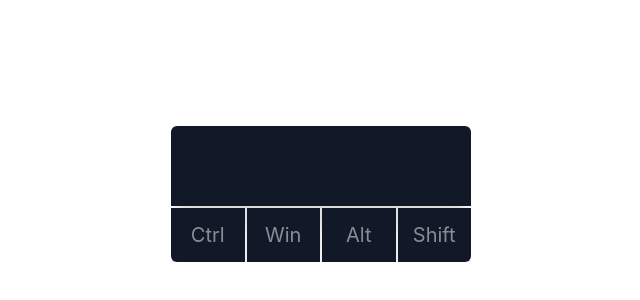
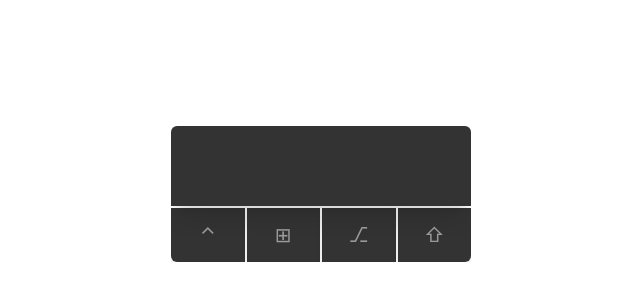
Before and after one commit to hudy9x/keyreader, a React (Vite) app: page / in a window 1280 px wide. Shown: the part 206-506 px from the top of the page, without its empty margins (319-959 px from the left). Built offline with nearby package versions, Linux system fonts and the light colour scheme.

Commit message:
update style

```diff
--- a/src-tauri/tauri.conf.json
+++ b/src-tauri/tauri.conf.json
@@ -52,8 +52,8 @@
         "fullscreen": false,
         "resizable": true,
         "title": "keyreader",
-        "width": 800,
-        "height": 600,
+        "width": 400,
+        "height": 200,
         "decorations": false,
         "transparent": true
       }
--- a/src/App.tsx
+++ b/src/App.tsx
@@ -3,20 +3,31 @@ import { listen } from "@tauri-apps/api/event"
 import "./App.css"
 
 const specialKeysObj = {
-  Delete: "×",
+  Delete: "⌦",
   PageUp: "⇞",
   PageDown: "⇟",
-  Home: "⌂",
-  End: "",
+  Home: "⇱",
+  End: "⇲",
   RightArrow: "→",
   DownArrow: "↓",
   UpArrow: "↑",
   LeftArrow: "←",
   Enter: "↵",
-  Esc: "␛",
+  Esc: "⎋",
   Backspace: "⌫",
   Space: "␣",
   Tab: "⇆",
+  Control: "⌃",
+  ControlLeft: "⌃",
+  ControlRight: "⌃",
+  Alt: "⎇",
+  AltGr: "⎇",
+  CapsLock: "⇪",
+  Shift: "⇧",
+  ShiftLeft: "⇧",
+  ShiftRight: "⇧",
+  MetaLeft: "⊞",
+  MetaRight: "⊞",
 }
 
 const specialKeys = Object.keys(specialKeysObj)
@@ -24,16 +35,17 @@ const specialKeys = Object.keys(specialKeysObj)
 function App() {
   const [tickers, setTickers] = useState<string[]>([])
   const [fixedKeycaps, setFixedKeycaps] = useState([
-    { title: "Ctrl", id: ["ControlLeft"], active: false },
-    { title: "Win", id: ["MetaLeft"], active: false },
-    { title: "Alt", id: ["Alt"], active: false },
-    { title: "Shift", id: ["ShiftLeft", "ShiftRight"], active: false },
+    { title: "⌃", id: ["ControlLeft", "ControlRight"], active: false },
+    { title: "⊞", id: ["MetaLeft", "MetaRight"], active: false },
+    { title: "⎇", id: ["Alt"], active: false },
+    { title: "⇧", id: ["ShiftLeft", "ShiftRight"], active: false },
   ])
 
   const updateTickers = (message: string) => {
     const max = 10
     setTickers((prevTickers) => {
       const charCode = message.charCodeAt(0)
+      console.log("update", message)
 
       if (message === "	") {
         console.log("tab ====")
@@ -77,10 +89,10 @@ function App() {
       }
 
       if (mode === "KeyPress") {
-        if (specialKeys.includes(message)) {
-          updateTickers(message)
-          return
-        }
+        // if (specialKeys.includes(message)) {
+        updateTickers(message)
+        // return
+        // }
 
         setFixedKeycaps((fixedKeycaps) => {
           return fixedKeycaps.map((keycap) => {
@@ -117,7 +129,7 @@ function App() {
       data-tauri-drag-region
       className="ticker-container overflow-hidden w-[300px] flex flex-col"
     >
-      <div className="tickers flex items-center justify-center w-full py-10 bg-gray-900 rounded-t-md px-4 shadow-xl">
+      <div className="tickers flex items-center justify-center w-full py-10 main-background rounded-t-md px-4 shadow-xl">
         {tickers.map((ticker, idx) => {
           return (
             <div className="ticker-item" key={idx}>
@@ -132,7 +144,7 @@ function App() {
           return (
             <div
               key={index}
-              className={`keycap bg-gray-900 text-center shadow-md`}
+              className={`keycap main-background text-center shadow-md`}
             >
               <span className={active ? "" : "opacity-50"}>{keycap.title}</span>
             </div>
--- a/src/styles.css
+++ b/src/styles.css
@@ -20,6 +20,10 @@
 
 body {
   @apply flex items-center justify-center h-screen;
+}
+
+.main-background {
+  background: rgba(0, 0, 0, 0.8);
 }
 
 .tickers {
```
